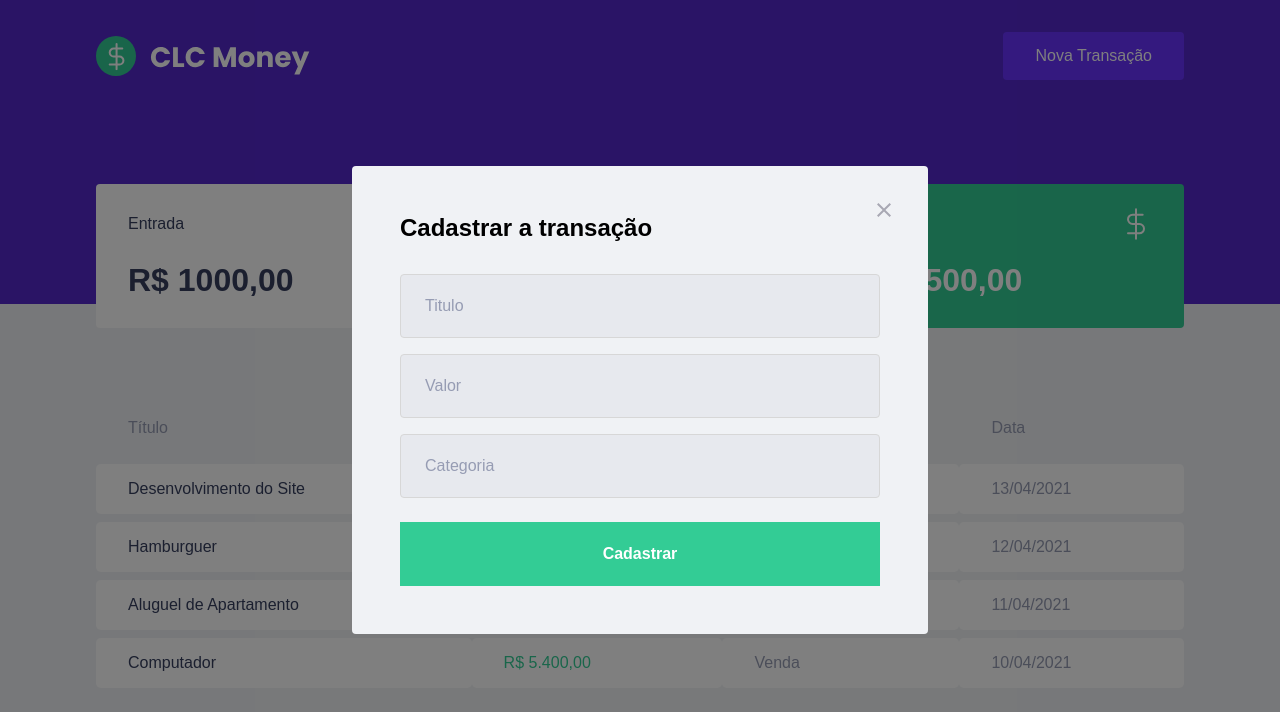
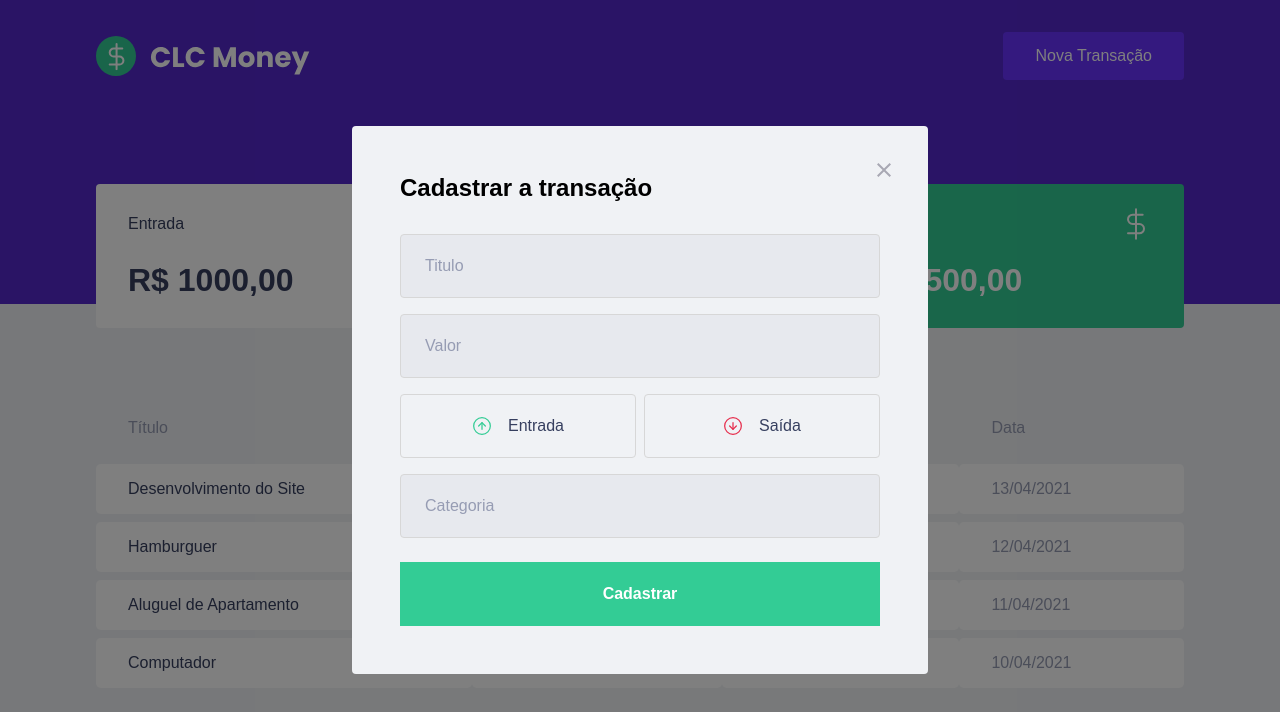
Before and after one commit to CaioLuColaco/CLC_Money, a React (Create React App) app: page / in a window 1280 px wide. Both pictures are taken after a click on the button "Nova Transação". Shown: the top 712 px of the page. Built offline with nearby package versions, Linux system fonts and the light colour scheme; no server answers; what miragejs would draw is missing.

Commit message:
created the transactions buttons and stylized

```diff
--- a/package.json
+++ b/package.json
@@ -5,6 +5,7 @@
   "dependencies": {
     "axios": "^0.26.1",
     "miragejs": "^0.1.43",
+    "polished": "^4.1.4",
     "react": "^17.0.2",
     "react-dom": "^17.0.2",
     "react-modal": "^3.14.4",
--- a/src/components/NewTransactionModal/index.tsx
+++ b/src/components/NewTransactionModal/index.tsx
@@ -1,6 +1,9 @@
-import Modal from 'react-modal'
-import { Container } from './styles';
-import imgClose from "../../assets/close.svg"
+import Modal from 'react-modal';
+import { Container, TransactionType } from './styles';
+import imgClose from "../../assets/close.svg";
+import imgEntrada from "../../assets/entradas.svg"
+import imgSaida from "../../assets/saidas.svg"
+
 interface props {
     handleCloseModal: () => void;
     isNewTransaction: boolean;
@@ -19,6 +22,16 @@ export function NewTransactionModal({isNewTransaction, handleCloseModal}: props)
 
                 <input placeholder='Titulo' />
                 <input type="number" placeholder='Valor' />
+                <TransactionType>
+                    <button type='button'>
+                        <img src={imgEntrada} alt="entrada"/>
+                        <span>Entrada</span>
+                    </button>
+                    <button type='button'>
+                        <img src={imgSaida} alt="saida"/>
+                        <span>Saída</span>
+                    </button>
+                </TransactionType>
                 <input placeholder='Categoria' />
 
                 <button type="submit">Cadastrar</button>
--- a/src/components/NewTransactionModal/styles.ts
+++ b/src/components/NewTransactionModal/styles.ts
@@ -1,4 +1,5 @@
 import styled from "styled-components";
+import {darken} from 'polished'
 
 export const Container = styled.form`
     h2 {
@@ -44,3 +45,41 @@ export const Container = styled.form`
         }
     }
 `;
+
+export const TransactionType = styled.div`
+    margin: 1rem 0;
+    display: grid;
+    grid-template-columns: 1fr 1fr;
+    gap: 0.5rem;
+
+    button {
+        height: 4rem;
+        border-radius: 0.25rem;
+        border: 1px solid #d7d7d7;
+
+        background: transparent;
+
+        display: flex;
+        align-items: center;
+        justify-content: center;
+
+        transition: border-color 0.2s;
+
+        &:hover {
+            border-color: ${darken(0.1, '#d7d7d7')}
+        };
+
+        img{
+            margin-right: 1rem;
+            height: 20px;
+            width: 20px;
+        };
+
+        span {
+            font-size: 1rem;
+            line-height: 1.5rem;
+            display: inline-block;
+            color: var(--text-title);
+        };
+    }
+`
```
Also changed, not shown: 1 other file (tests, documents, lock files or other folders).
